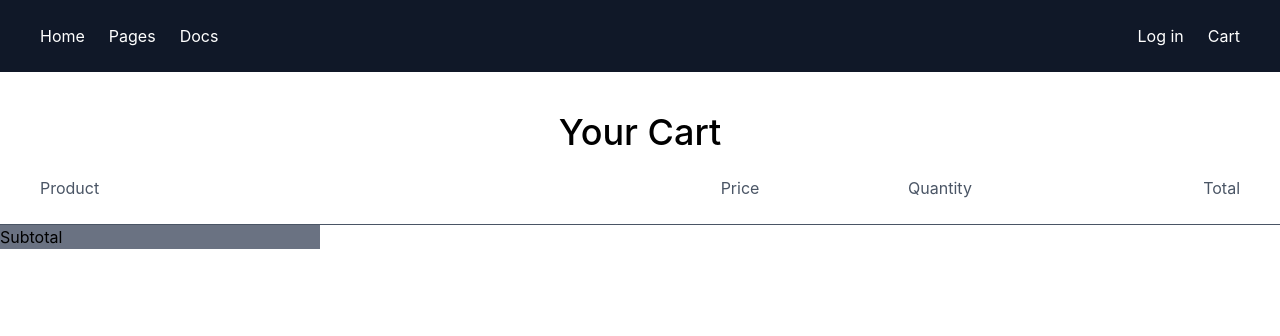
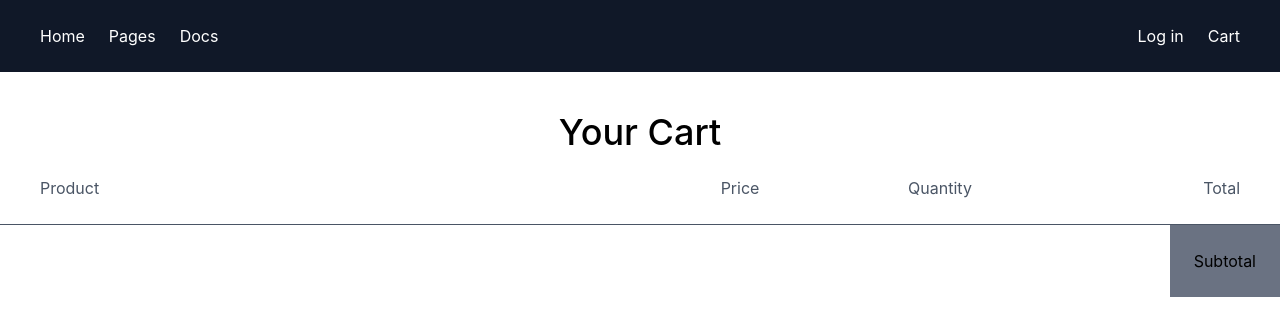
Before and after one commit to adanadeel7/Ecommerce-Cart, a React (Vite) app: page / in a window 1280 px wide. Shown: the top 336 px of the page. Built offline with nearby package versions, Linux system fonts and the light colour scheme.

Commit message:
AddToCart Function Added

```diff
--- a/src/App.jsx
+++ b/src/App.jsx
@@ -10,6 +10,18 @@ function App() {
   { id: 6, name: "USB Cable", price: 9, image: "🔌" }
 ]
 
+const [cart,setCart] = useState([])
+
+const handleadd = (value) => {
+  const product = cart.find(item => item.id === value.id);
+  if (product) {
+    const updatedcart = cart.map(item => item.id === value.id
+      ? {...item , quantity : item.quantity + 1} : item)
+    setCart(updatedcart);
+  } else {
+    setCart([...cart, {...value,quantity:1}])
+  }
+}
 
   return (
     <>
@@ -40,17 +52,20 @@ function App() {
             <div className='w-1/6 text-center'>Quantity</div>
             <div className='w-1/6 text-right'>Total</div>
 
+
+
         </div>
 
-        <div className='bg-gray-500 w-80 flex-row-reverse'>
-            <div>
-              <div>
+
+      </div>
+
+
+       <div className='flex justify-end' >
+            <div className='bg-gray-500 p-6'>
                 Subtotal
               </div>
             </div>
-        </div>
 
-      </div>
 
 
 
```
